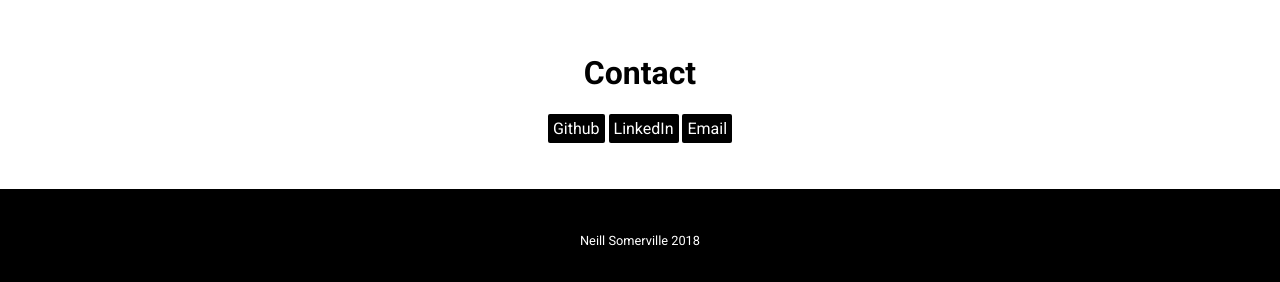
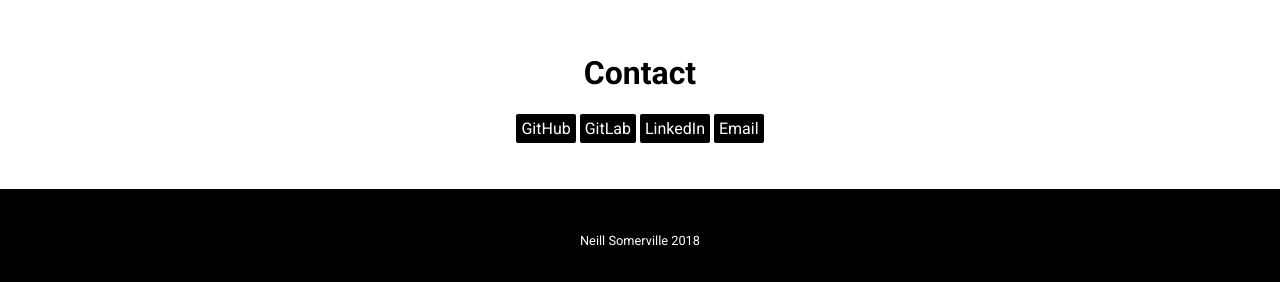
Before and after one commit to neillsom/portfolio, a plain HTML site: page index.html in a window 1280 px wide. Shown: the part 2824-3106 px from the top of the page. Drawn offline with Linux system fonts and the light colour scheme.

Commit message:
added gitlab

```diff
--- a/index.html
+++ b/index.html
@@ -128,7 +128,8 @@
 			<div>
 				<h2 id="contact" class="section-header">Contact</h2>
 				<ul class="contact-list">
-					<li><a href="https://github.com/neillsom" target="_blank">Github</a></li>
+					<li><a href="https://github.com/neillsom" target="_blank">GitHub</a></li>
+					<li><a href="https://gitlab.com/neillsom" target="_blank">GitLab</a></li>
 					<li><a href="https://www.linkedin.com/in/neillsomerville" target="_blank">LinkedIn</a></li>
 					<li><a href="mailto:neill@neillsomerville.com" target="_blank">Email</a></li>
 				</ul>
```
